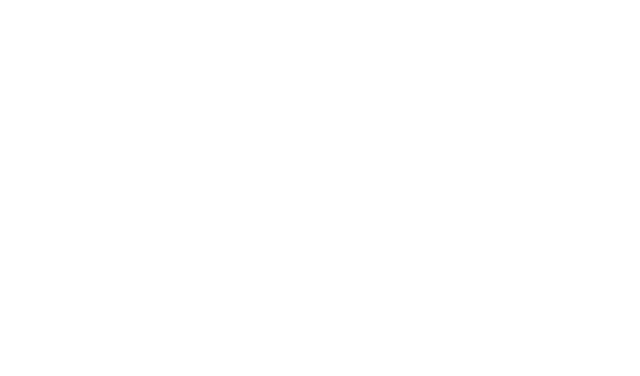
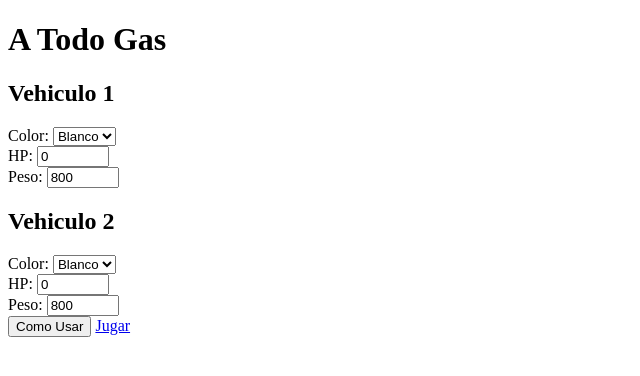
Before and after one commit to MaxiBarberoo/Proyecto2022-Barbero-Mendez-Fabian, a plain HTML site: page index.html in a window 1280 px wide. Shown: the whole page, without its empty margins (0-640 px from the left). Drawn offline with Linux system fonts and the light colour scheme.

Commit message:
Primeros Archivos HTML

```diff
--- a/index.html
+++ b/index.html
@@ -6,5 +6,49 @@
 </head>
 <body>
 
+    <h1>A Todo Gas</h1>
+
+    <main>
+        <article>
+            <h2>Vehiculo 1</h2>
+            <section>
+                Color: <select name="colores">
+                    <option value="blanco">Blanco</option>
+                    <option value="rojo">Rojo</option>
+                    <option value="verde">Verde</option>
+                    <option value="azul">Azul</option>
+                </select>
+            </section>
+            <section>
+                HP: <input type="number" name="hp" min="0" max="1000" step="10" value="0">
+            </section>
+            <section>
+                Peso: <input type="number" name="peso" min="800" max="2000" step="100" value="800">
+            </section>
+        </article>
+
+        <article>
+            <h2>Vehiculo 2</h2>
+            <section>
+                Color: <select name="colores">
+                <option value="blanco">Blanco</option>
+                <option value="rojo">Rojo</option>
+                <option value="verde">Verde</option>
+                <option value="azul">Azul</option>
+            </select>
+            </section>
+            <section>
+                HP: <input type="number" name="hp" min="0" max="1000" step="10" value="0">
+            </section>
+            <section>
+                Peso: <input type="number" name="peso" min="800" max="2000" step="100" value="800">
+            </section>
+        </article>
+
+        <button type="button">Como Usar</button>
+
+        <a href="jugar.html" target="_blank">Jugar</a>
+    </main>
+
 </body>
 </html>
```
Also changed, not shown: Jugar.html (added, +10 -0 lines).
